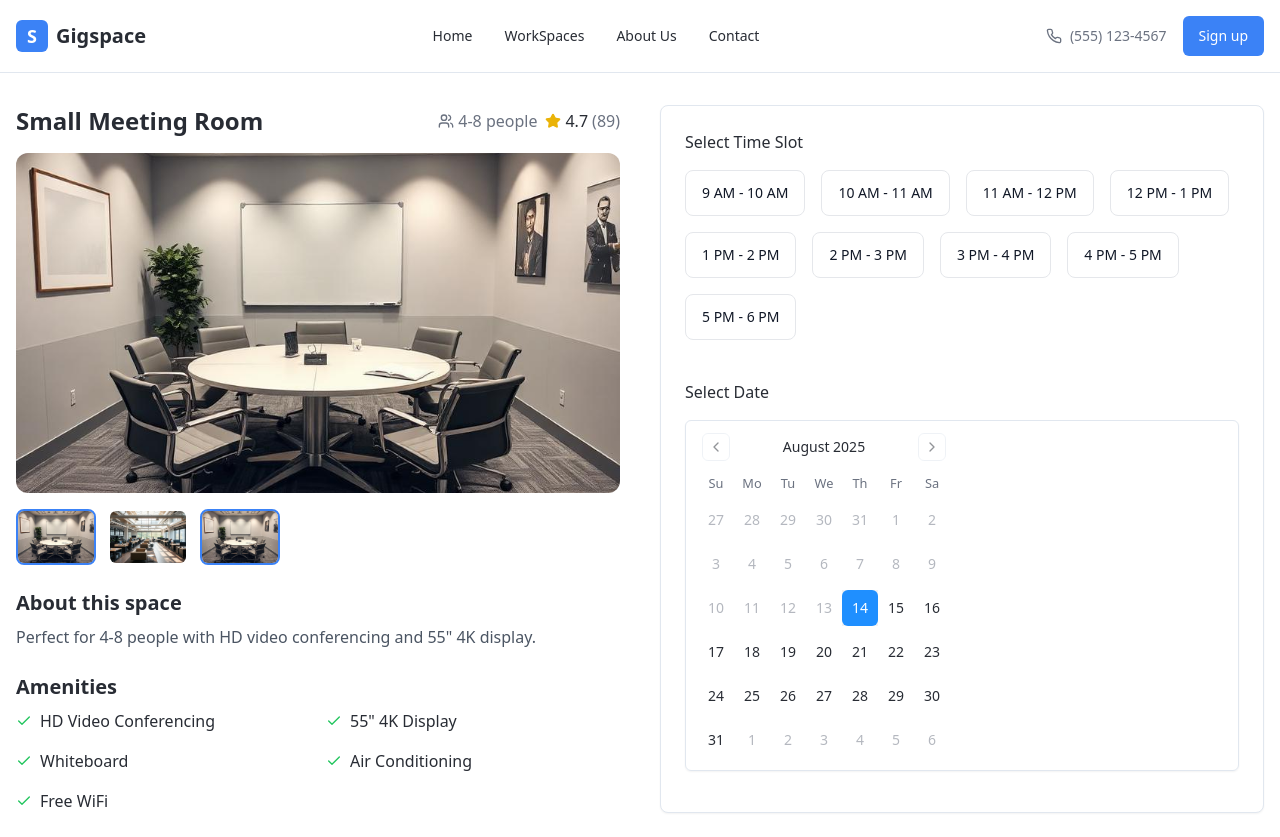
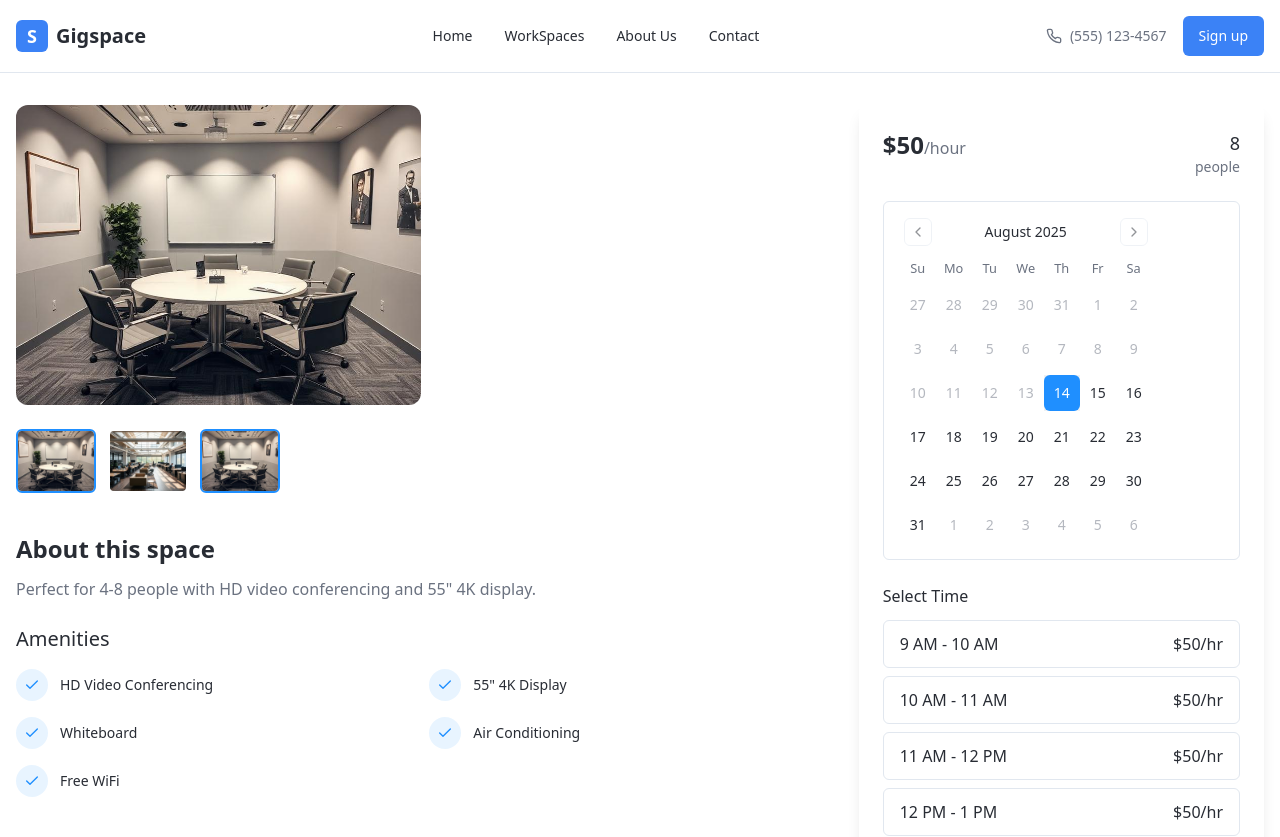
Before and after one commit to AbishekBala/smart-space-booker, a React (Vite) app: page /meeting-rooms in a window 1280 px wide. Shown: the top 837 px of the page. Built offline with nearby package versions, Linux system fonts and the light colour scheme.

Commit message:
not yet done

```diff
--- a/src/pages/MeetingRooms.tsx
+++ b/src/pages/MeetingRooms.tsx
@@ -47,11 +47,11 @@ const MeetingRooms = () => {
       name: "Small Meeting Room",
       image: "/src/assets/meeting-room.jpg",
       description: "Perfect for 4-8 people with HD video conferencing and 55\" 4K display.",
-      rating: 4.7,
-      reviews: 89,
+      rating: 0,
+      reviews: 0,
       price: 50,
       type: "Meeting Room",
-      capacity: "4-8 people",
+      capacity: "8",
       amenities: ["HD Video Conferencing", "55\" 4K Display", "Whiteboard", "Air Conditioning", "Free WiFi"]
     },
     {
@@ -59,11 +59,11 @@ const MeetingRooms = () => {
       name: "Large Conference Room",
       image: "/src/assets/coworking-space.jpg",
       description: "Ideal for 10-20 people with premium AV equipment and 75\" interactive display.",
-      rating: 4.9,
-      reviews: 156,
+      rating: 0,
+      reviews: 0,
       price: 120,
       type: "Conference Room",
-      capacity: "10-20 people",
+      capacity: "12",
       amenities: ["Premium AV Equipment", "75\" Interactive Display", "Recording Equipment", "Catering Available", "Video Conferencing"]
     }
   ];
@@ -71,12 +71,14 @@ const MeetingRooms = () => {
   const [selectedRoom, setSelectedRoom] = useState(meetingRooms[0]);
   const [mainImage, setMainImage] = useState(selectedRoom.image);
 
-  // Generate time slots from 9 AM to 5 PM
+  // Generate time slots from 9 AM to 5 PM with time range
   const timeSlots = Array.from({ length: 9 }, (_, i) => {
     const hour = 9 + i;
     const startTime = new Date(selectedDate);
+    const endTime = new Date(selectedDate);
     startTime.setHours(hour, 0, 0, 0);
-    return startTime;
+    endTime.setHours(hour + 1, 0, 0, 0);
+    return { startTime, endTime };
   });
 
   const handleDateSelect = (date: Date | undefined) => {
@@ -87,13 +89,11 @@ const MeetingRooms = () => {
     }
   };
 
-  const handleSlotClick = (startTime: Date, roomId: number) => {
-    const endTime = addHours(startTime, 1);
-
+  const handleSlotClick = (timeSlot: { startTime: Date, endTime: Date }, roomId: number) => {
     // Check if slot is already selected
     const slotIndex = selectedSlots.findIndex(
-      slot => isSameDay(slot.startTime, startTime) &&
-        slot.startTime.getHours() === startTime.getHours() &&
+      slot => isSameDay(slot.startTime, timeSlot.startTime) &&
+        slot.startTime.getHours() === timeSlot.startTime.getHours() &&
         slot.roomId === roomId
     );
 
@@ -103,19 +103,19 @@ const MeetingRooms = () => {
     } else {
       // Add new slot
       const newSlot: BookingSlot = {
-        id: `${roomId}-${startTime.getTime()}`,
-        startTime,
-        endTime,
+        id: `${roomId}-${timeSlot.startTime.getTime()}`,
+        startTime: timeSlot.startTime,
+        endTime: timeSlot.endTime,
         roomId
       };
       setSelectedSlots(prev => [...prev, newSlot]);
     }
   };
 
-  const isSlotSelected = (startTime: Date, roomId: number) => {
+  const isSlotSelected = (timeSlot: { startTime: Date }, roomId: number) => {
     return selectedSlots.some(
-      slot => isSameDay(slot.startTime, startTime) &&
-        slot.startTime.getHours() === startTime.getHours() &&
+      slot => isSameDay(slot.startTime, timeSlot.startTime) &&
+        slot.startTime.getHours() === timeSlot.startTime.getHours() &&
         slot.roomId === roomId
     );
   };
@@ -163,31 +163,15 @@ const MeetingRooms = () => {
       <Header />
       <main className="container mx-auto px-4 py-8">
         <div className="max-w-7xl mx-auto">
-          <div className="flex flex-col lg:flex-row gap-10">
-            {/* Left Side: Image Gallery, About, Amenities */}
-            <div className="lg:w-1/2 flex flex-col">
-              {/* Room Header */}
-              <div className="flex justify-between items-center mb-4">
-                <h1 className="text-2xl font-semibold">{selectedRoom.name}</h1>
-                <div className="flex items-center gap-2">
-                  <div className="flex items-center text-muted-foreground">
-                    <Users className="h-4 w-4 mr-1" />
-                    <span>{selectedRoom.capacity}</span>
-                  </div>
-                  <div className="flex items-center gap-1">
-                    <Star className="h-4 w-4 text-yellow-500 fill-current" />
-                    <span className="font-medium">{selectedRoom.rating}</span>
-                    <span className="text-muted-foreground">({selectedRoom.reviews})</span>
-                  </div>
-                </div>
-              </div>
-
+          <div className="flex flex-col lg:flex-row gap-8">
+            {/* Left Column: Room Images and Details */}
+            <div className="lg:w-2/3 space-y-6">
               {/* Main Image */}
-              <div className="aspect-[16/9] overflow-hidden rounded-xl bg-gray-100 mb-4">
+              <div className="rounded-xl overflow-hidden bg-gray-100 w-1/2">
                 <img
                   src={mainImage}
                   alt={selectedRoom.name}
-                  className="w-full h-full object-cover hover:scale-105 transition-transform duration-300"
+                  className="w-full h-[300px] object-cover"
                   loading="eager"
                   onError={(e) => {
                     const target = e.target as HTMLImageElement;
@@ -195,33 +179,40 @@ const MeetingRooms = () => {
                   }}
                 />
               </div>
-              {/* Sub Images Thumbnails */}
-              <div className="flex gap-3 mb-6">
+
+              {/* Thumbnail Gallery */}
+              <div className="flex gap-3">
                 {[selectedRoom.image, "/src/assets/coworking-space.jpg", "/src/assets/meeting-room.jpg"].map((img, idx) => (
-                  <button
+                  <div
                     key={idx}
-                    className={`w-20 h-14 rounded-lg overflow-hidden border-2 ${mainImage === img ? 'border-blue-500' : 'border-transparent'}`}
                     onClick={() => setMainImage(img)}
-                    type="button"
+                    className={`w-20 h-16 rounded-md overflow-hidden cursor-pointer border-2 ${mainImage === img ? 'border-primary' : 'border-transparent'}`}
                   >
-                    <img src={img} alt="Preview" className="w-full h-full object-cover" />
-                  </button>
+                    <img
+                      src={img}
+                      alt={`Preview ${idx + 1}`}
+                      className="w-full h-full object-cover"
+                    />
+                  </div>
                 ))}
               </div>
 
-              {/* About & Amenities */}
-              <div className="space-y-6">
+              {/* Room Info */}
+              <div className="space-y-6 pt-4">
                 <div>
-                  <h3 className="text-xl font-semibold mb-2">About this space</h3>
-                  <p className="text-gray-600">{selectedRoom.description}</p>
+                  <h2 className="text-2xl font-semibold mb-3">About this space</h2>
+                  <p className="text-muted-foreground">{selectedRoom.description}</p>
                 </div>
+
                 <div>
-                  <h3 className="text-xl font-semibold mb-2">Amenities</h3>
+                  <h3 className="text-xl font-medium mb-4">Amenities</h3>
                   <div className="grid grid-cols-2 gap-4">
-                    {selectedRoom.amenities.map((amenity, index) => (
-                      <div key={index} className="flex items-center gap-2">
-                        <CheckIcon className="h-4 w-4 text-green-500" />
-                        <span>{amenity}</span>
+                    {selectedRoom.amenities.map((amenity, idx) => (
+                      <div key={idx} className="flex items-center gap-3">
+                        <div className="flex items-center justify-center w-8 h-8 rounded-full bg-primary/10">
+                          <CheckIcon className="h-4 w-4 text-primary" />
+                        </div>
+                        <span className="text-sm">{amenity}</span>
                       </div>
                     ))}
                   </div>
@@ -229,99 +220,78 @@ const MeetingRooms = () => {
               </div>
             </div>
 
-            {/* Right Side: Slots, Calendar, Checkout */}
-            <div className="lg:w-1/2 flex flex-col gap-8">
-              <Card className="flex-1">
-                <CardContent className="p-6 flex flex-col gap-8">
-                  {/* Time Slots Horizontal */}
+            {/* Right Column: Booking Form */}
+            <div className="lg:w-1/3">
+              <div className="sticky top-24">
+                <Card className="border-none shadow-lg">
+                  <CardContent className="p-6">
+                    <div className="flex justify-between items-start mb-6">
                       <div>
-                    <h3 className="font-medium mb-4">Select Time Slot</h3>
-                    <div className="flex gap-4 flex-wrap mb-2">
-                      {timeSlots.map((time, index) => {
-                        const slotStart = new Date(time);
-                        const slotEnd = addHours(slotStart, 1);
-                        const isSelected = isSlotSelected(slotStart, selectedRoom.id);
-                        const isPast = slotStart < new Date();
+                        <h2 className="text-2xl font-bold">${selectedRoom.price}<span className="text-base font-normal text-muted-foreground">/hour</span></h2>
+                      </div>
+                      <div className="text-right">
+                        <div className="font-medium text-lg">{selectedRoom.capacity}</div>
+                        <div className="text-sm text-muted-foreground">people</div>
+                      </div>
+                    </div>
+
+                    {/* Calendar */}
+                    <div className="mb-6">
+                      <Calendar
+                        mode="single"
+                        selected={selectedDate}
+                        onSelect={handleDateSelect}
+                        className="rounded-md border p-4"
+                        disabled={(date) => date < new Date()}
+                      />
+                    </div>
+
+                    {/* Time Slots */}
+                    <div className="mb-6">
+                      <h3 className="font-medium mb-3">Select Time</h3>
+                      <div className="grid grid-cols-1 gap-2">
+                        {timeSlots.map((timeSlot, idx) => {
+                          const isSelected = isSlotSelected(timeSlot, selectedRoom.id);
                           return (
-                          <button
-                            key={index}
-                            className={`min-w-[100px] px-4 py-3 rounded-lg border text-sm font-medium flex flex-col items-center justify-center transition-all duration-200
-                              ${isSelected ? 'bg-blue-600 text-white border-blue-600 shadow-lg' : 'bg-white text-gray-900 border-gray-200 hover:bg-blue-50'}
-                              ${isPast ? 'opacity-50 cursor-not-allowed' : 'cursor-pointer'}
-                            `}
-                            onClick={() => !isPast && handleSlotClick(slotStart, selectedRoom.id)}
-                            disabled={isPast}
-                            type="button"
+                            <Button
+                              key={idx}
+                              variant={isSelected ? "default" : "outline"}
+                              className="h-12 justify-between text-base"
+                              onClick={() => handleSlotClick(timeSlot, selectedRoom.id)}
                             >
-                            <span>{format(slotStart, 'h a')} - {format(slotEnd, 'h a')}</span>
-                            {isSelected && <span className="mt-1 text-xs font-bold bg-white text-blue-600 px-2 py-0.5 rounded">Selected</span>}
-                          </button>
+                              <span>{format(timeSlot.startTime, 'h a')} - {format(timeSlot.endTime, 'h a')}</span>
+                              <span>${selectedRoom.price}/hr</span>
+                            </Button>
                           );
                         })}
                       </div>
                     </div>
 
-                  {/* Calendar Below Slots */}
-                  <div>
-                    <h3 className="font-medium mb-4">Select Date</h3>
-                    <Calendar
-                      mode="single"
-                      selected={selectedDate}
-                      onSelect={handleDateSelect}
-                      className="rounded-md border shadow-sm mx-auto"
-                      disabled={(date) => date < new Date()}
-                    />
+                    {/* Price Summary */}
+                    <div className="space-y-3 mb-6">
+                      <div className="flex justify-between">
+                        <span className="text-muted-foreground">
+                          ${selectedRoom.price} × {selectedSlots.length} hour{selectedSlots.length !== 1 ? 's' : ''}
+                        </span>
+                        <span>${totalPrice}</span>
+                      </div>
+                      <div className="border-t pt-3 flex justify-between font-semibold">
+                        <span>Total</span>
+                        <span>${totalPrice}</span>
+                      </div>
                     </div>
 
-                  {/* Booking Summary & Proceed Button */}
-                  {selectedSlots.length > 0 && (
-                    <div className="mt-2">
-                      <div className="bg-gray-50 rounded-lg border p-4 mb-4">
-                        <h3 className="font-medium text-gray-900 mb-4">Booking Summary</h3>
-                        <div className="space-y-4">
-                          <div className="divide-y">
-                            {selectedSlots.map((slot, index) => (
-                              <div key={index} className="flex justify-between items-center py-3">
-                                <div>
-                                  <p className="font-medium text-gray-900">{format(slot.startTime, 'h:mm a')}</p>
-                                  <p className="text-sm text-gray-500">{format(slot.startTime, 'EEEE, MMM d')}</p>
-                                </div>
-                                <div className="text-right">
-                                  <p className="font-medium">${selectedRoom.price}</p>
-                                  <p className="text-sm text-gray-500">per hour</p>
-                                </div>
-                              </div>
-                            ))}
-                          </div>
-                          <div className="space-y-2 pt-3 border-t">
-                            <div className="flex justify-between items-center text-sm">
-                              <span className="text-gray-600">Space fee ({selectedSlots.length} {selectedSlots.length === 1 ? 'hour' : 'hours'})</span>
-                              <span className="font-medium">${selectedRoom.price * selectedSlots.length}</span>
-                            </div>
-                            <div className="flex justify-between items-center text-sm">
-                              <span className="text-gray-600">Service fee</span>
-                              <span className="font-medium">${(selectedRoom.price * selectedSlots.length * 0.1).toFixed(2)}</span>
-                            </div>
-                            <div className="pt-2 mt-2 border-t">
-                              <div className="flex justify-between items-center">
-                                <span className="font-semibold text-gray-900">Total</span>
-                                <span className="font-semibold text-lg">${(selectedRoom.price * selectedSlots.length * 1.1).toFixed(2)}</span>
-                              </div>
-                            </div>
-                          </div>
-                        </div>
-                      </div>
                     <Button
-                        className="w-full bg-blue-600 hover:bg-blue-700 text-white text-lg py-3 rounded-lg font-semibold shadow-lg"
+                      className="w-full h-12 text-base font-medium"
                       size="lg"
                       onClick={handleBookNow}
+                      disabled={selectedSlots.length === 0}
                     >
                       Proceed to Checkout
                     </Button>
-                    </div>
-                  )}
                   </CardContent>
                 </Card>
+              </div>
             </div>
           </div>
         </div>
```
Lines whose indentation alone changed are shown as unchanged.
